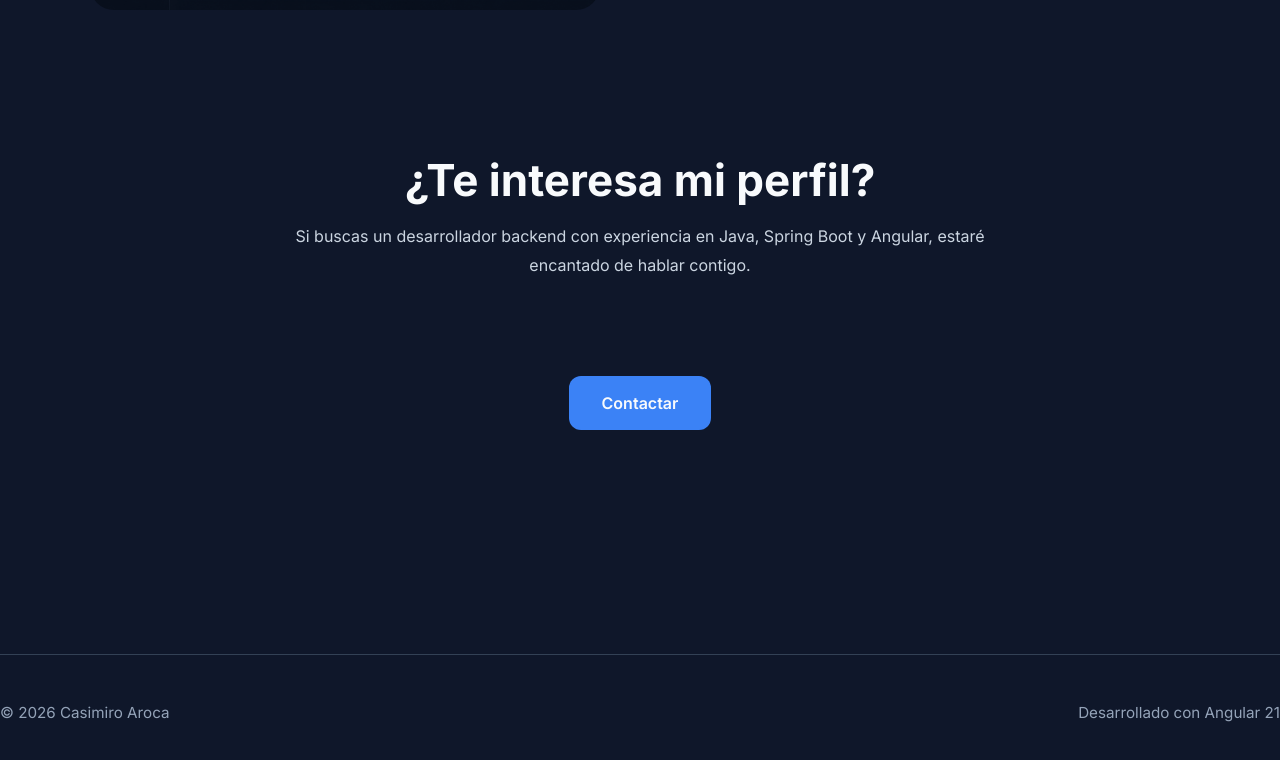
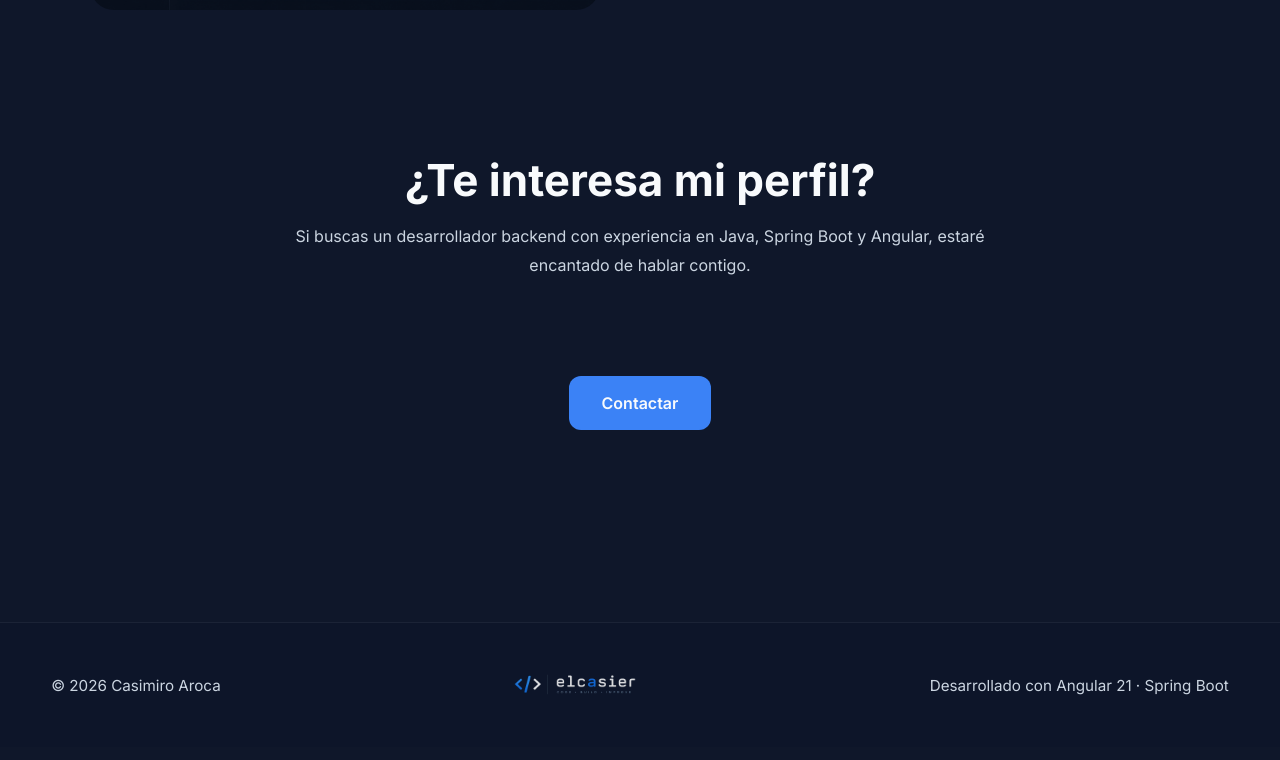
Before and after one commit to elcasier87/portfolio, an Angular app: page / in a window 1280 px wide. Shown: the part 2166-2926 px from the top of the page. Built offline with nearby package versions, Linux system fonts and the light colour scheme.

Commit message:
footer finished

```diff
--- a/src/app/core/components/footer/footer.html
+++ b/src/app/core/components/footer/footer.html
@@ -1,11 +1,25 @@
 <footer class="footer">
+
+    <div class="footer-container">
 
         <p class="footer-copy">
             © 2026 Casimiro Aroca
         </p>
 
-    <p class="footer-copy">
-      Desarrollado con Angular 21
+        <a
+            routerLink="/"
+            class="footer-logo">
+
+            <img
+                src="assets/images/logo_elcasier.png"
+                alt="elcasier">
+
+        </a>
+
+        <p class="footer-tech">
+            Desarrollado con Angular 21 · Spring Boot
         </p>
 
+    </div>
+
 </footer>
--- a/src/app/core/components/footer/footer.scss
+++ b/src/app/core/components/footer/footer.scss
@@ -3,15 +3,70 @@
 ========================================================== */
 
 .footer {
-  display: flex;
-  justify-content: space-between;
-  align-items: center;
+    background: #0d1529;
+    border-top: 1px solid rgba(255, 255, 255, .06);
+    margin-top: 6rem;
+}
 
-  margin-top: 8rem;
-  padding: 3rem 0;
+.footer-container {
+    width: min(1360px, 92%);
+    margin: 0 auto;
 
-  border-top: 1px solid var(--color-border);
+    padding: 2rem 0;
 
-  color: var(--color-text-muted);
-  font-size: .95rem;
+    display: flex;
+    justify-content: space-between;
+    align-items: center;
+    gap: 2rem;
 }
+
+.footer-logo {
+    display: flex;
+    align-items: center;
+    justify-content: center;
+
+    transition: transform .25s ease;
+}
+
+.footer-logo:hover {
+    transform: scale(1.05);
+}
+
+.footer-logo img {
+    height: 60px;
+    width: auto;
+    display: block;
+
+    opacity: .9;
+}
+
+.footer-copy,
+.footer-brand,
+.footer-tech {
+    color: var(--color-text-secondary);
+    font-size: .95rem;
+}
+
+.footer-brand {
+    color: var(--color-text-primary);
+    font-weight: 600;
+    letter-spacing: .08em;
+}
+
+.footer-tech {
+    text-align: right;
+}
+
+@media (max-width: 768px) {
+
+    .footer-container {
+        flex-direction: column;
+        text-align: center;
+        gap: 1rem;
+    }
+
+    .footer-tech {
+        text-align: center;
+    }
+
+}
```
Lines whose indentation alone changed are shown as unchanged.
